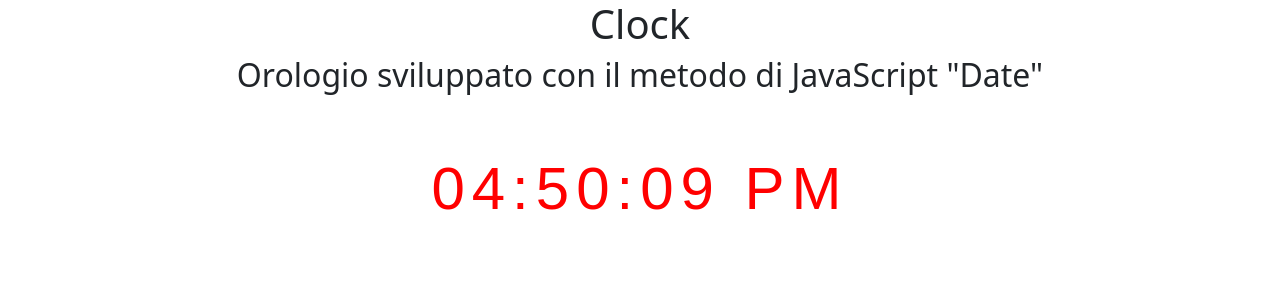
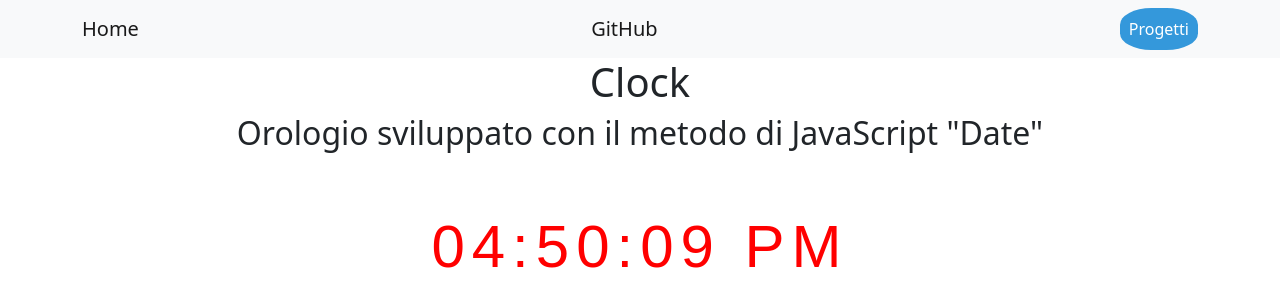
Before and after one commit to SirJimbus/SirJimbus.github.io, a plain HTML site: page clock/index.html in a window 1280 px wide. Drawn offline with nearby package versions, Linux system fonts and the light colour scheme.

Commit message:
clock navbar

```diff
--- a/clock/index.html
+++ b/clock/index.html
@@ -6,6 +6,7 @@
     <meta name="viewport" content="width=device-width, initial-scale=1.0" />
     <title>Clock</title>
     <link rel="stylesheet" href="./clock.css" />
+    <link rel="stylesheet" href="../drop/drop.css" />
     <link
       href="https://cdn.jsdelivr.net/npm/bootstrap@5.2.0/dist/css/bootstrap.min.css"
       rel="stylesheet"
@@ -15,8 +16,38 @@
     <link rel="shortcut icon" type="image/png" href="./../images/clock.png" />
     <title>Clock</title>
   </head>
-  <header><script id="nav" src="../../nav/nav.js"></script></header>
   <body>
+    <nav class="navbar navbar-expand-sm sticky-top navbar-light bg-light">
+      <div class="container">
+        <a
+          class="navbar-brand"
+          href="https://SirJimbus.github.io"
+          target="_blank"
+          rel="noopener"
+          >Home</a
+        >
+        <div>
+          <a
+            class="navbar-brand"
+            href="https://github.com/SirJimbus"
+            target="_blank"
+            rel="noopener"
+            >GitHub</a
+          >
+        </div>
+        <div class="dropdown">
+          <button onclick="myFunction()" class="dropbtn">Progetti</button>
+          <div id="myDropdown" class="dropdown-content">
+            <a href="../clock/" target="_blank" rel="noopener">Clock</a>
+            <a href="../counterclick/" target="_blank" rel="noopener"
+              >Click counter</a
+            >
+            <a href="../stopwatch/" target="_blank" rel="noopener"
+              >Stopwatch</a
+            >
+          </div>
+      </div>
+    </nav>
     <div class="main">
       <h1>Clock</h1>
       <h2>Orologio sviluppato con il metodo di JavaScript "Date"</h2>
```
